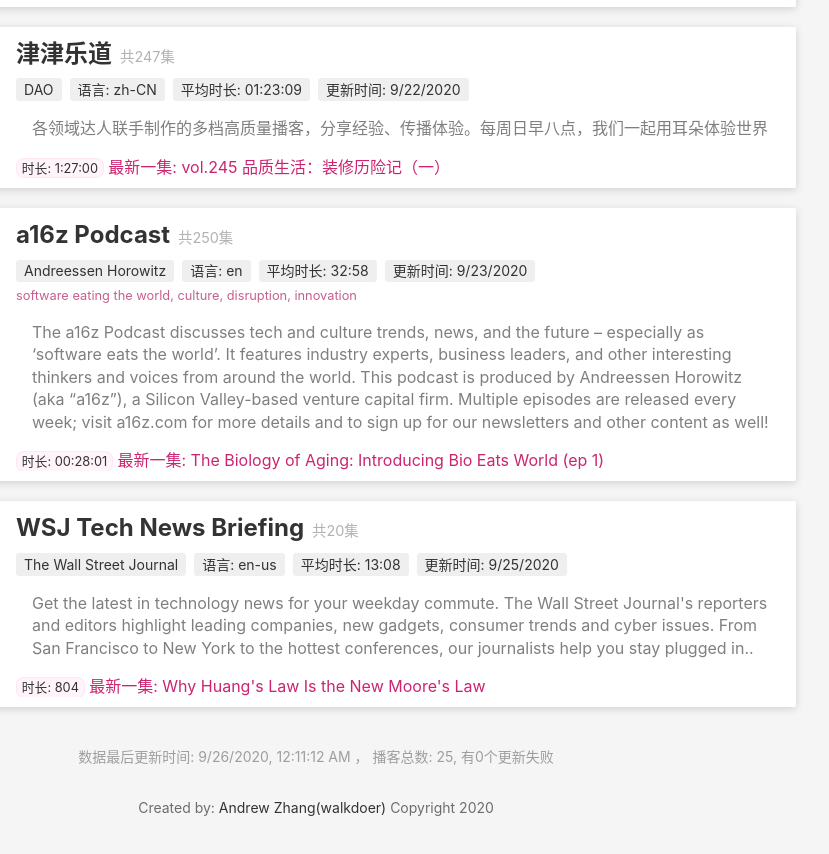
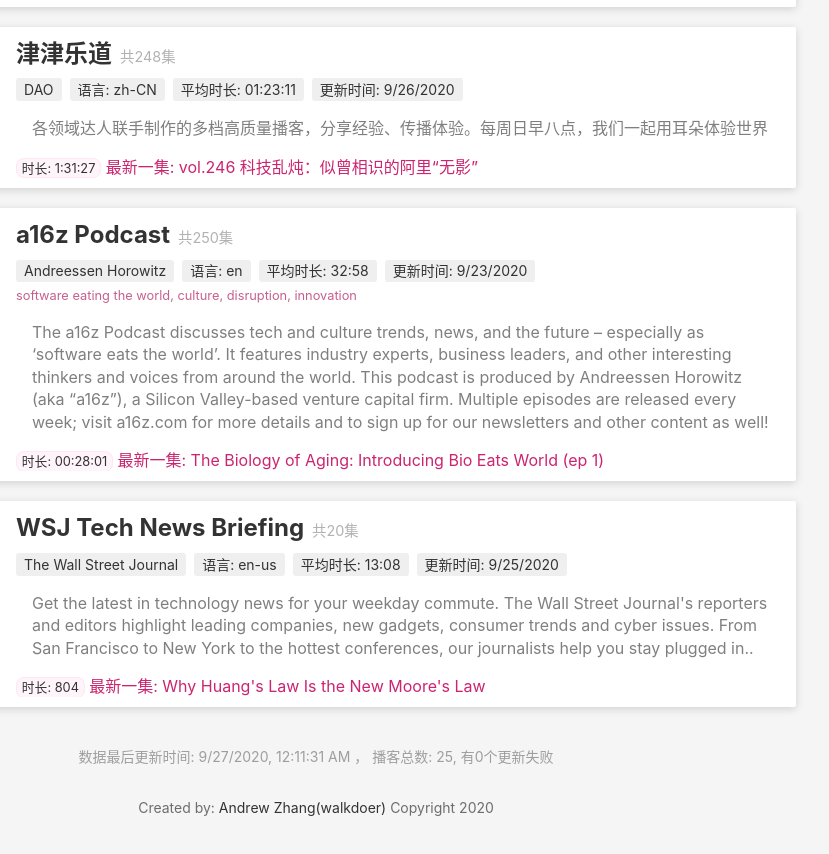
Before and after one commit to walkdoer/oh-my-podcasts, a plain HTML site: page index.html in a window 1280 px wide. Shown: the part 5400-6254 px from the top of the page, 324-1153 px from the left. Drawn offline with Linux system fonts and the light colour scheme.

Commit message:
Deploying to gh-pages from  @ 4a58c5cd01d5daaf58fe199011133bbf7a585e76 🚀

```diff
--- a/index.html
+++ b/index.html
@@ -595,18 +595,18 @@
             </div>
             <div class="podcast-info">
               <a class="podcast-info-title" target="_blank" href="https:&#x2F;&#x2F;dao.fm">
-                津津乐道<span class="episode-number">共247集</span>
+                津津乐道<span class="episode-number">共248集</span>
               </a>
               <p class="podcast-info-group">
                 <span class="podcast-info-author">DAO</span>
                 <span class="podcast-info-lang">语言: zh-CN</span>
-                <span class="podcast-info-duration">平均时长: 01:23:09</span>
-                <span class="podcast-info-lastestUpdated">更新时间: 9&#x2F;22&#x2F;2020</span>
+                <span class="podcast-info-duration">平均时长: 01:23:11</span>
+                <span class="podcast-info-lastestUpdated">更新时间: 9&#x2F;26&#x2F;2020</span>
               </p>
 
 
               <p class="podcast-info-desc">各领域达人联手制作的多档高质量播客，分享经验、传播体验。每周日早八点，我们一起用耳朵体验世界</p>
-                <p class="podcast-last-episode"><span class="duration">时长: 1:27:00</span><a href="https:&#x2F;&#x2F;dao.fm&#x2F;2020&#x2F;09&#x2F;23&#x2F;vol-245-%e5%93%81%e8%b4%a8%e7%94%9f%e6%b4%bb%ef%bc%9a%e8%a3%85%e4%bf%ae%e5%8e%86%e9%99%a9%e8%ae%b0%ef%bc%88%e4%b8%80%ef%bc%89&#x2F;?utm_source&#x3D;rss&amp;utm_medium&#x3D;rss&amp;utm_campaign&#x3D;vol-245-%25e5%2593%2581%25e8%25b4%25a8%25e7%2594%259f%25e6%25b4%25bb%25ef%25bc%259a%25e8%25a3%2585%25e4%25bf%25ae%25e5%258e%2586%25e9%2599%25a9%25e8%25ae%25b0%25ef%25bc%2588%25e4%25b8%2580%25ef%25bc%2589"> 最新一集: vol.245 品质生活：装修历险记（一）</a></p>
+                <p class="podcast-last-episode"><span class="duration">时长: 1:31:27</span><a href="https:&#x2F;&#x2F;dao.fm&#x2F;2020&#x2F;09&#x2F;27&#x2F;vol-246-%e7%a7%91%e6%8a%80%e4%b9%b1%e7%82%96%ef%bc%9a%e4%bc%bc%e6%9b%be%e7%9b%b8%e8%af%86%e7%9a%84%e9%98%bf%e9%87%8c%e6%97%a0%e5%bd%b1&#x2F;?utm_source&#x3D;rss&amp;utm_medium&#x3D;rss&amp;utm_campaign&#x3D;vol-246-%25e7%25a7%2591%25e6%258a%2580%25e4%25b9%25b1%25e7%2582%2596%25ef%25bc%259a%25e4%25bc%25bc%25e6%259b%25be%25e7%259b%25b8%25e8%25af%2586%25e7%259a%2584%25e9%2598%25bf%25e9%2587%258c%25e6%2597%25a0%25e5%25bd%25b1"> 最新一集: vol.246 科技乱炖：似曾相识的阿里“无影”</a></p>
             </div>
           </li>
           <li class="podcast" data-category="tech,business,en">
@@ -656,7 +656,7 @@
     </ul>
   </article>
   <footer class="footer">
-    <p class="latestUpdate">数据最后更新时间: 9/26/2020, 12:11:12 AM ，  播客总数: 25,  有0个更新失败</p>
+    <p class="latestUpdate">数据最后更新时间: 9/27/2020, 12:11:31 AM ，  播客总数: 25,  有0个更新失败</p>
     <p class="copywrite">Created by: <a href="https://walkdoer.me/about">Andrew Zhang(walkdoer)</a> Copyright 2020</p>
   </footer>
 
```
